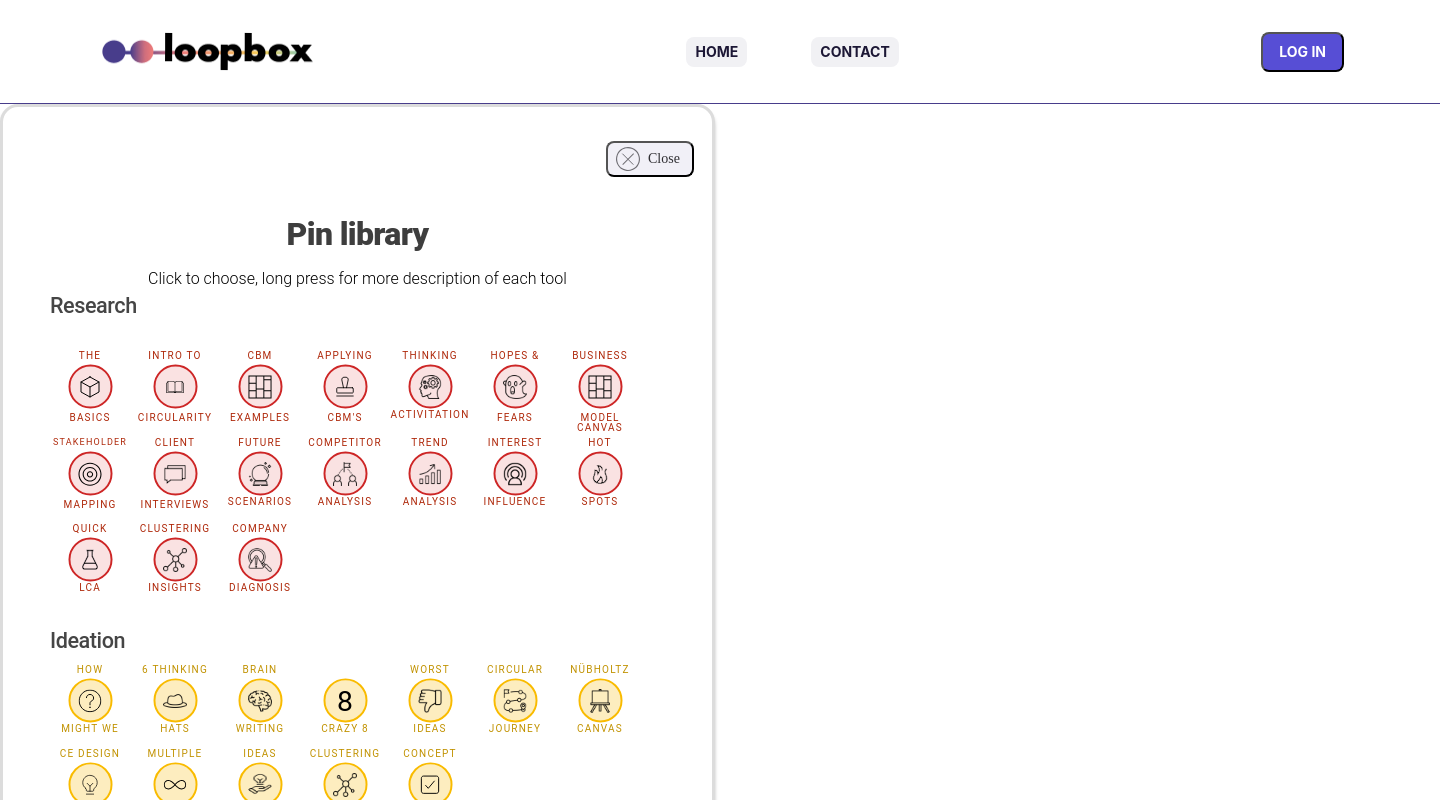
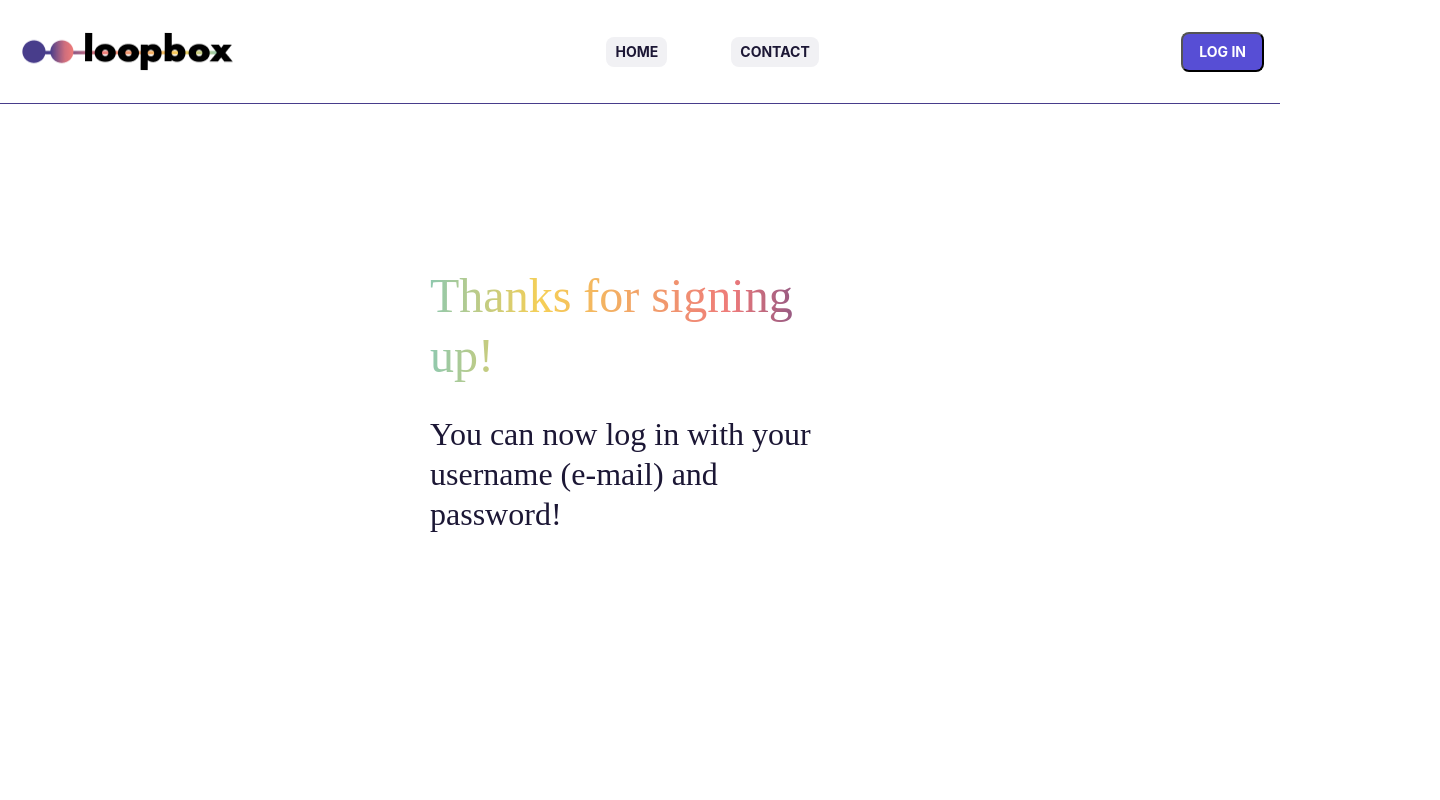
Before and after one commit to AlexanderJarvheden/DD1367-Software-Engineering-in-Project-Form, a React (Create React App) app in the folder client/: page / in a window 1280 px wide. Shown: the top 800 px of the page, 1440 px wide, since content can reach past the window. Built offline with nearby package versions, Linux system fonts and the light colour scheme.

Commit message:
Navigation bar size is automized instead of fixed to fit every screen, contact page and thank you message after sign up is finished

```diff
--- a/client/src/App.css
+++ b/client/src/App.css
@@ -11,8 +11,8 @@ img {
 }
 .App {
   min-height: 100vh;
-  width: 85vw;
-  max-width: 1900px;
+  width: auto;
+  max-width: auto;
   margin: 0 ; /* Updated margin property */
 }
 
--- a/client/src/App.js
+++ b/client/src/App.js
@@ -5,12 +5,15 @@ import SignupPage from './Components/SignupPage';
 import LoginPage from './Components/LoginPage.js';
 import Navigationbar from './Components/Navigationbar.js';
 import PinLibraryOfTools from './Components/PinLibraryOfTools.js';
+import ContactPage from './Components/ContactPage.js';
+import PostSignUpPage from './Components/PostSignUpPage.js';
+
 
 function App() {
   return (
     <div className="App">
       <Navigationbar/>
-      <PinLibraryOfTools/>
+      <PostSignUpPage/>
     </div>
 
   );
--- /dev/null
+++ b/client/src/Assets/Styles/ContactPage.css
@@ -0,0 +1,60 @@
+.mainContainer {
+    display: flex;
+    padding: 100px;
+    justify-content: center;
+    align-items: center;
+    gap: 50px;
+}
+
+.leftContainer {
+    display: flex;
+    width: 420px;
+    flex-direction: column;
+    align-items: flex-start;
+    gap: 30px;
+}
+
+.image {
+    width: 320.225px;
+    height: 92px;
+    flex-shrink: 0;
+}
+
+.rainbowText {
+
+    /* Heading/XXXL */
+    font-family: Futura;
+    font-size: 48px;
+    font-style: normal;
+    font-weight: 500;
+    line-height: 60px;
+    /* 125% */
+    background: var(--logofinal1, linear-gradient(270deg, #483D8B 0.04%, #EE7A7A 28.16%, #F6CF56 73.68%, #75C7C5 106.7%));
+    background-clip: text;
+    -webkit-background-clip: text;
+    -webkit-text-fill-color: transparent;
+}
+
+.descriptionText {
+    color: var(--Darks, #1C1735);
+
+    /* Heading/XXL */
+    font-family: Futura;
+    font-size: 32px;
+    font-style: normal;
+    font-weight: 500;
+    line-height: 40px;
+    /* 125% */
+}
+
+.emailText {
+    color: var(--Darks, #1C1735);
+
+    /* Body/XL */
+    font-family: 'Inter', sans-serif;
+    font-size: 20px;
+    font-style: normal;
+    font-weight: 400;
+    line-height: 28px;
+    /* 140% */
+}
--- /dev/null
+++ b/client/src/Assets/Styles/PostSignUpPage.css
@@ -0,0 +1,42 @@
+.mainContainer {
+    position: absolute;
+    top: 50%;
+    left: 50%;
+    transform: translate(-50%, -50%);
+    display: flex;
+    flex-direction: column;
+    justify-content: center;
+    align-items: center;
+    gap: 28px;
+}
+
+
+.thankYouText {
+
+    /* Heading/XXXL */
+    font-family: Futura;
+    font-size: 48px;
+    font-style: normal;
+    font-weight: 500;
+    line-height: 60px;
+    /* 125% */
+    background: var(--logofinal1, linear-gradient(270deg, #483D8B 0.04%, #EE7A7A 28.16%, #F6CF56 73.68%, #75C7C5 106.7%));
+    background-clip: text;
+    -webkit-background-clip: text;
+    -webkit-text-fill-color: transparent;
+    width: 420px;
+}
+
+.instructionsText {
+    color: var(--Darks, #1C1735);
+
+    /* Heading/XXL */
+    font-family: Futura;
+    font-size: 32px;
+    font-style: normal;
+    font-weight: 500;
+    line-height: 40px;
+    /* 125% */
+    width: 420px;
+
+}
--- a/client/src/Assets/Styles/navigationbar.css
+++ b/client/src/Assets/Styles/navigationbar.css
@@ -1,6 +1,6 @@
 .header {
     display: flex;
-    width: 1440px;
+    width: auto;
     height: 104px;
     padding: 20px 160px;
     justify-content: center;
--- /dev/null
+++ b/client/src/Components/ContactPage.js
@@ -0,0 +1,21 @@
+import React from 'react'
+import '../Assets/Styles/ContactPage.css'
+import logo from '../Assets/Images/plannerLogo.png'
+
+
+const ContactPage = () => {
+  return (
+    <div className='mainContainer'>
+        <div className='leftContainer'>
+            <span className='rainbowText'>Want to get in contact?</span>
+            <span className='descriptionText'>Send us an e-mail if you have questions about our service or if you want to collaborate</span>
+            <span className='emailText'>loopbox.innovation@gmail.com</span>
+        </div>
+        <div className='image'>
+            <img src={logo} alt=""/>
+        </div>
+    </div>
+  )
+}
+
+export default ContactPage
--- /dev/null
+++ b/client/src/Components/PostSignUpPage.js
@@ -0,0 +1,13 @@
+import React from 'react'
+import '../Assets/Styles/PostSignUpPage.css'
+
+const PostSignUpPage = () => {
+  return (
+    <div className='mainContainer'>
+        <span className='thankYouText'>Thanks for signing up!</span>
+        <span className='instructionsText'>You can now log in with your username (e-mail) and password!</span>
+    </div>
+  )
+}
+
+export default PostSignUpPage
```
Also changed, not shown: client/src/Assets/Images/plannerLogo.png (added).
